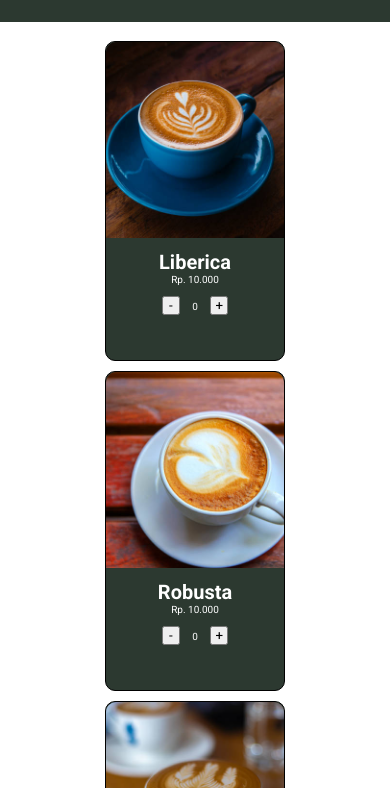
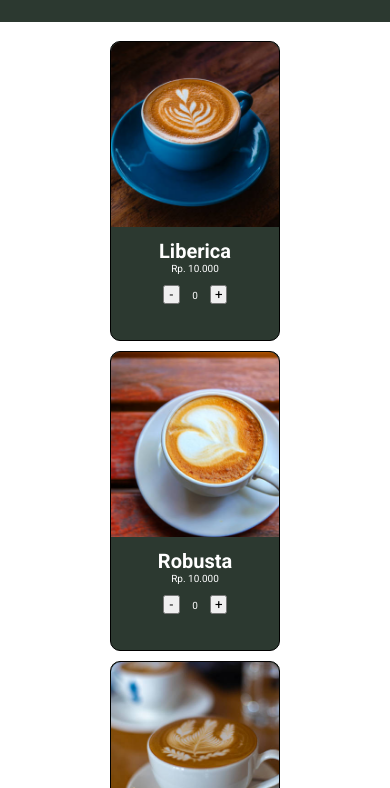
Before and after one commit to EvenasGZ/Toko-Kopi-Abadi, a plain HTML site: page index.html in a window 390 px wide. Shown: the part 56-844 px from the top of the page. Drawn offline with Linux system fonts and the light colour scheme.

Commit message:
Update style.css

```diff
--- a/style.css
+++ b/style.css
@@ -61,13 +61,20 @@ body {
 }
 
 .card {
-  width: 180px;
+  width: 190px;
   height: 320px;
   border: 1px solid black;
   font-size: 10px;
   color: white;
   background-color: #2c3930;
   border-radius: 10px;
+}
+
+@media (max-width: 600px) {
+  .card {
+    width: 170px;
+    height: 300px;
+  }
 }
 
 .card img {
```
